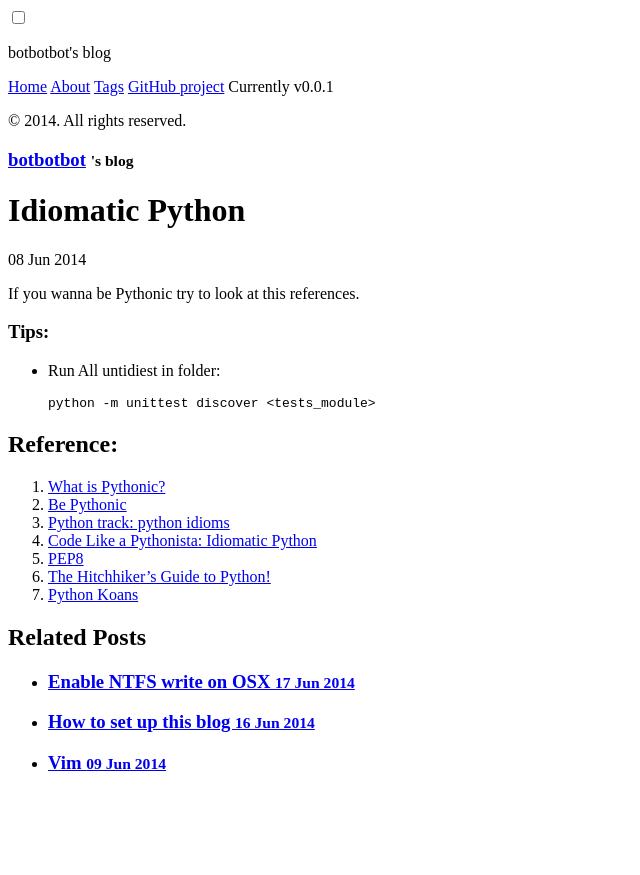
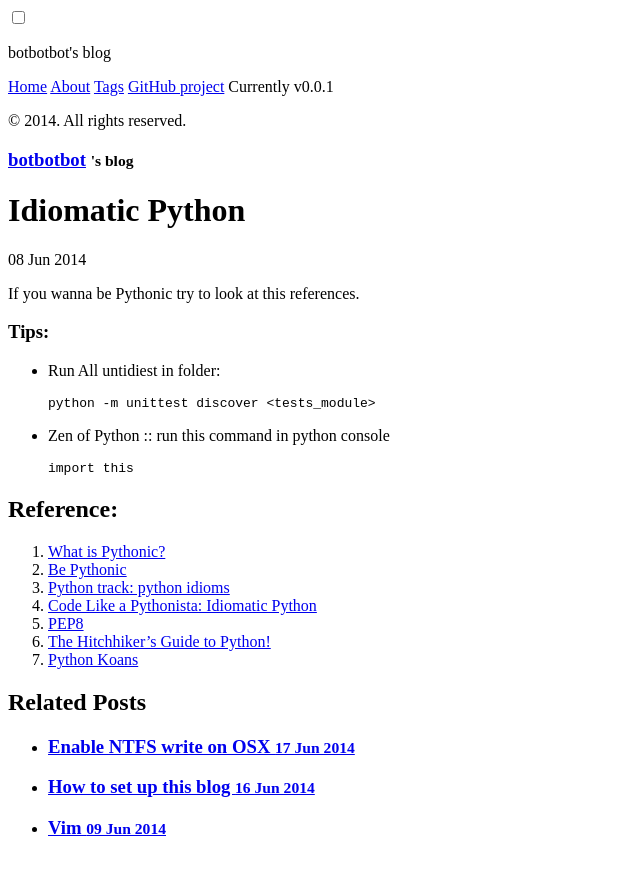
Before and after one commit to ibotdotout/ibotdotout.github.io, a Jekyll site: the page built from _posts/2014-06-08-python-idomatic.md, in a window 1280 px wide. Shown: the top 875 px of the page, without its empty margins (0-640 px from the left). Built offline with Jekyll 4.4.1, drawn with Linux system fonts in a browser that asks for light colours; Markdown is read by kramdown in place of the engine named in the settings.

Commit message:
update post/python

````diff
--- a/_posts/2014-06-08-python-idomatic.md
+++ b/_posts/2014-06-08-python-idomatic.md
@@ -12,6 +12,10 @@ If you wanna be Pythonic try to look at this references.
   ```sh
   python -m unittest discover <tests_module>
   ```
+* Zen of Python :: run this command in python console
+  ```python
+  import this
+  ```
 
 ## Reference:
 1. [What is Pythonic?](http://blog.startifact.com/posts/older/what-is-pythonic.html)
````
